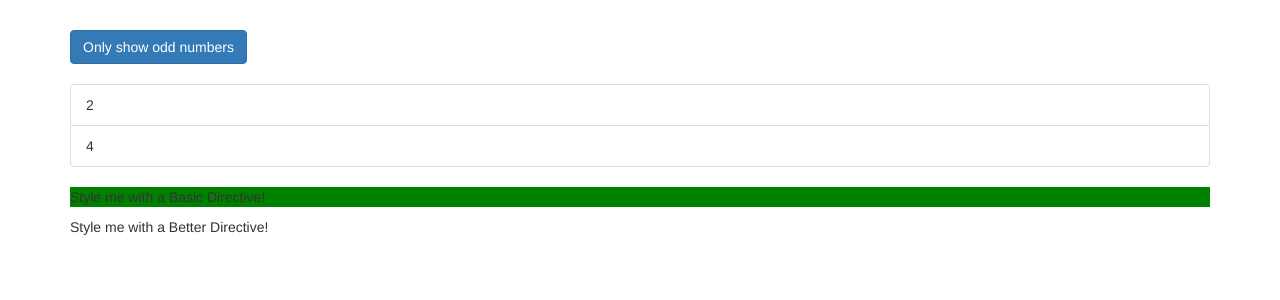
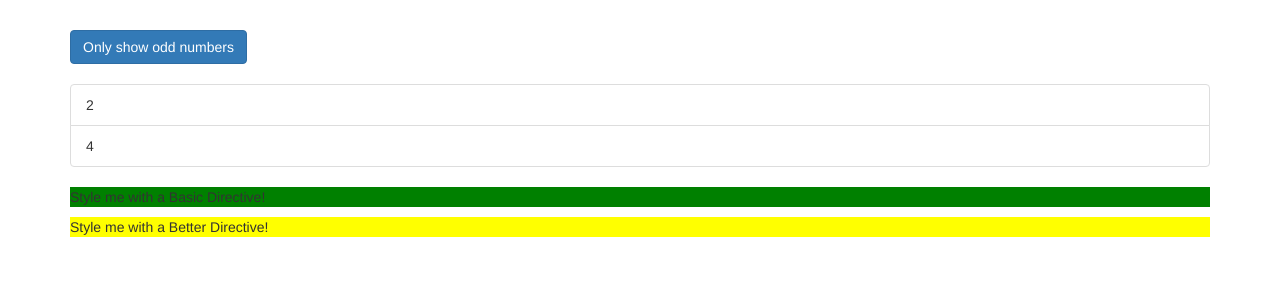
Before and after one commit to stevencharleshuang/angular-tut-directives, an Angular app: page / in a window 1280 px wide. Shown: the top 300 px of the page. Built offline with nearby package versions, Linux system fonts and the light colour scheme.

Commit message:
added property binding to directive file

```diff
--- a/src/app/app.component.html
+++ b/src/app/app.component.html
@@ -29,7 +29,12 @@
         <p>Only odd</p>
       </ng-template>
       <p appBasicHighlight>Style me with a Basic Directive!</p>
-      <p appBetterHighlight>Style me with a Better Directive!</p>
+      <!-- <p appBetterHighlight>Style me with a Better Directive!</p> -->
+      <p
+        [appBetterHighlight]="'red'"
+        [defaultColor]="'yellow'">
+        Style me with a Better Directive!
+      </p>
     </div>
   </div>
 </div>
--- a/src/app/better-highlight/better-highlight.directive.ts
+++ b/src/app/better-highlight/better-highlight.directive.ts
@@ -1,22 +1,27 @@
-import { Directive, Renderer2, OnInit, ElementRef, HostListener, HostBinding } from '@angular/core';
+import { Directive, Renderer2, OnInit, ElementRef, HostListener, HostBinding, Input } from '@angular/core';
 
 @Directive({
   selector: '[appBetterHighlight]'
 })
 export class BetterHighlightDirective implements OnInit {
-  @HostBinding('style.backgroundColor') backgroundColor: string = 'transparent';
+  @Input() defaultColor: string = 'transparent';
+  @Input('appBetterHighlight') highlightColor: string = 'blue';
+
+  @HostBinding('style.backgroundColor') backgroundColor: string;
 
   constructor(private elRef: ElementRef, private renderer: Renderer2) { }
 
   ngOnInit() {
+    this.backgroundColor = this.defaultColor;
   }
 
   @HostListener('mouseenter') mouseover(eventData: Event) {
     // this.renderer.setStyle(this.elRef.nativeElement, 'background-color', 'blue');
-    this.backgroundColor = 'blue';
+    this.backgroundColor = this.highlightColor;
   }
+
   @HostListener('mouseleave') mouseleave(eventData: Event) {
     // this.renderer.setStyle(this.elRef.nativeElement, 'background-color', 'transparent');
-    this.backgroundColor = 'transparent';
+    this.backgroundColor = this.defaultColor;
   }
 }
```
